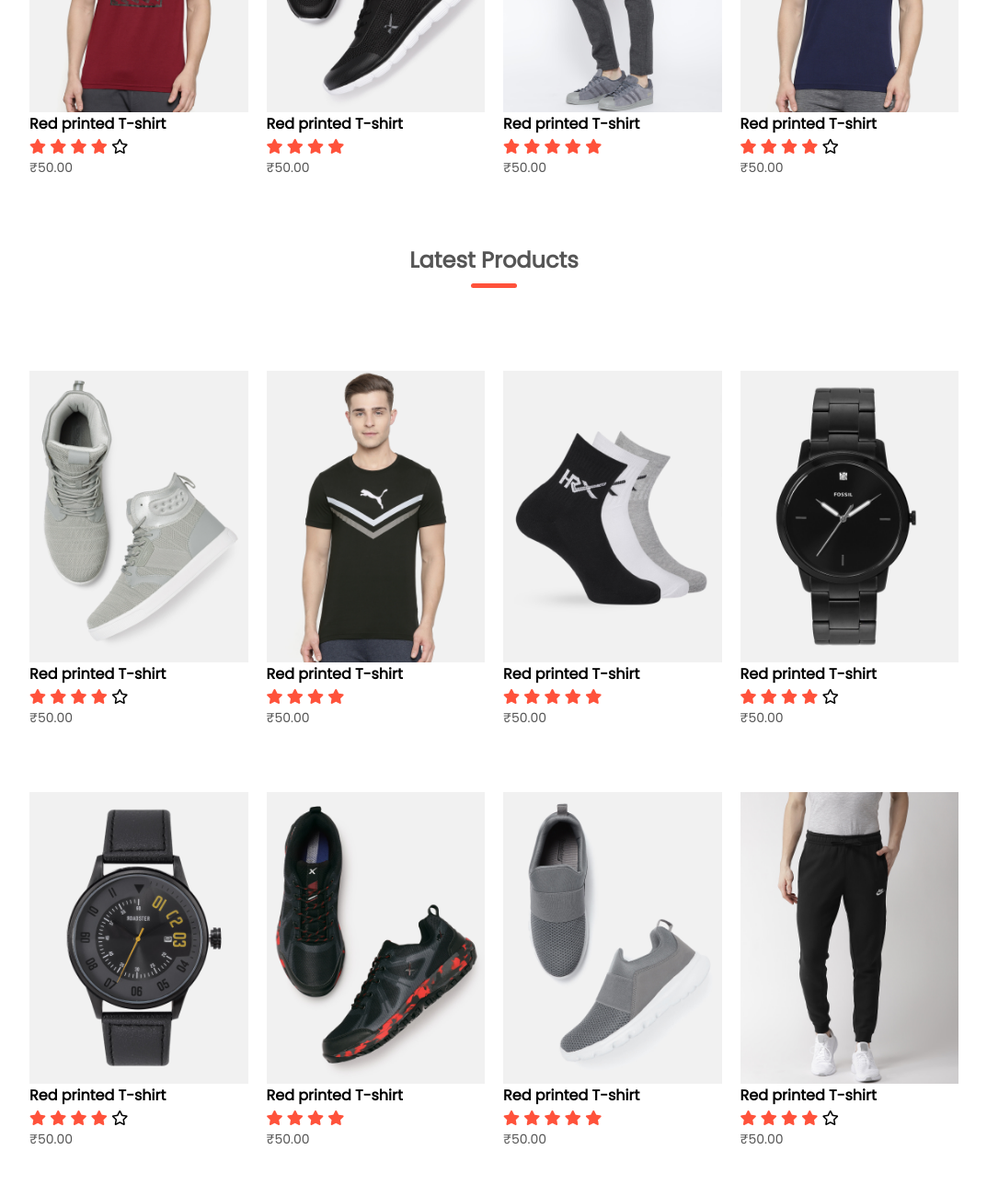
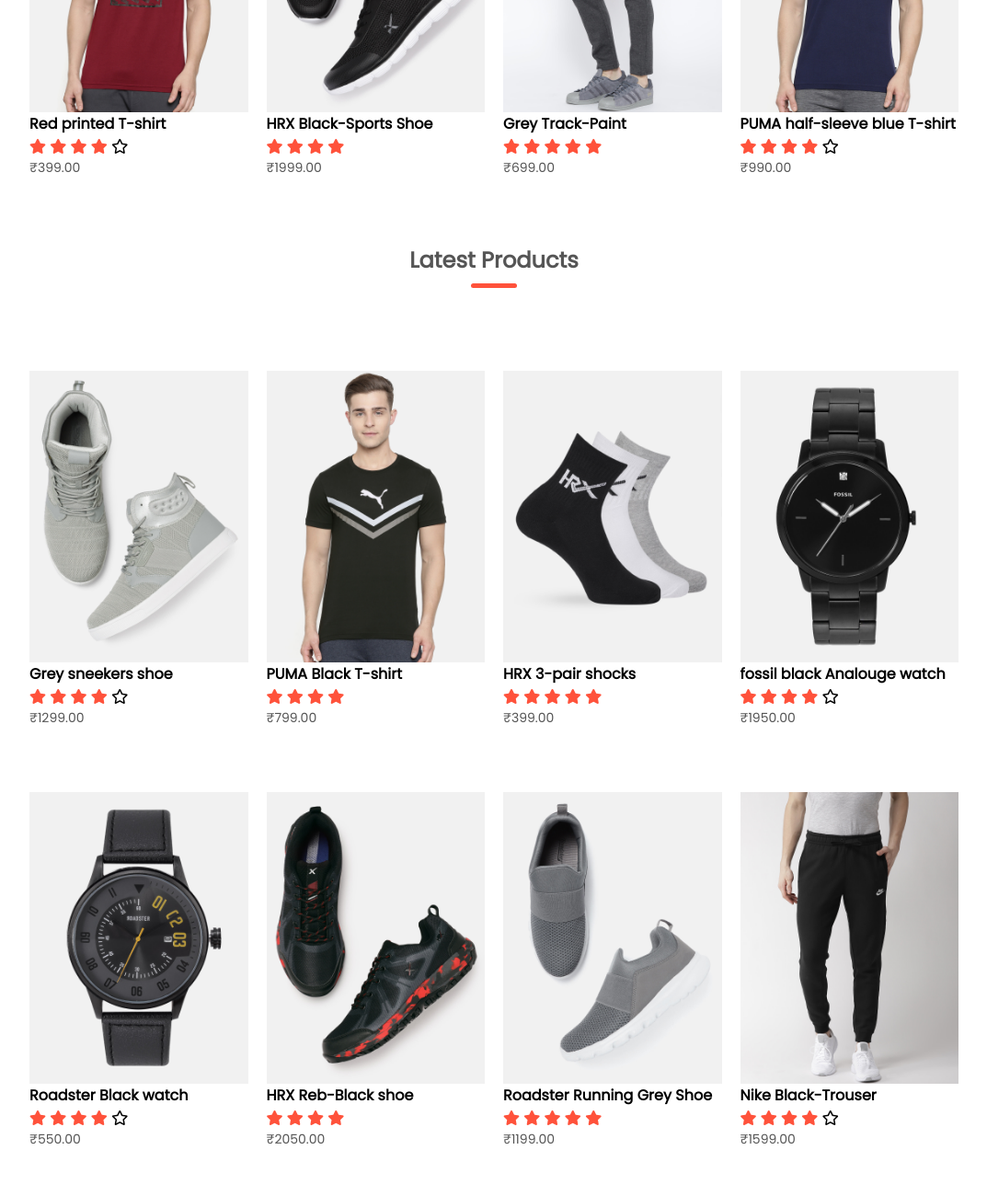
Before and after one commit to Mani40002/Mn-store, a plain HTML site: page index.html in a window 1280 px wide. Shown: the part 1300-2600 px from the top of the page at 92% size, without its empty margins (103-1176 px from the left). Drawn offline with Linux system fonts and the light colour scheme; a web font is replaced by a local one.

Commit message:
commit chsange1

```diff
--- a/index.html
+++ b/index.html
@@ -3,7 +3,7 @@
     <meta charset="UTF-8">
     <meta http-equiv="X-UA-Compatible" content="IE=edge">
     <meta name="viewport" content="width=device-width, initial-scale=1.0">
-    <title>redstore | ecommerce website design</title>
+    <title>Mn-store | Aapka Aapna Store</title>
     <link rel="stylesheet" href="style.css">
     <link rel="preconnect" href="https://fonts.googleapis.com">
 <link rel="preconnect" href="https://fonts.gstatic.com" crossorigin>
@@ -49,6 +49,8 @@
         </div>
     </div>
     </div>
+
+
 </div>
 
 <!-- featured categories -->
@@ -74,37 +76,22 @@
                     <i class="fa fa-star" ></i>
                     <i class="fa fa-star" ></i>
                     <i class="fa fa-star" ></i>
-
                     <i class="far fa-star"></i>
-
-
-
-
-
-
                 </div>
-            <p>₹50.00</p>
-            </div>
+            <p>₹399.00</p>
+        </div>
             <div class="col-4"><img src="images/product-2.jpg" alt="">
-                <h4>Red printed T-shirt</h4>
+                <h4>HRX Black-Sports Shoe</h4>
                 <div class="rating">
                     <i class="fa fa-star" ></i>
                     <i class="fa fa-star" ></i>
                     <i class="fa fa-star" ></i>
                     <i class="fa fa-star" ></i>
-
-
-
-
-
-
-
-
                 </div>
-            <p>₹50.00</p>
+            <p>₹1999.00</p>
             </div>
             <div class="col-4"><img src="images/product-3.jpg" alt="">
-                <h4>Red printed T-shirt</h4>
+                <h4>Grey Track-Paint</h4>
                 <div class="rating">
                     <i class="fa fa-star" ></i>
                     <i class="fa fa-star" ></i>
@@ -112,16 +99,11 @@
                     <i class="fa fa-star" ></i>
 
                     <i class="fa fa-star" ></i>
-
-
-
-
-
                 </div>
-            <p>₹50.00</p>
+            <p>₹699.00</p>
             </div>
             <div class="col-4"><img src="images/product-4.jpg" alt="">
-                <h4>Red printed T-shirt</h4>
+                <h4>PUMA half-sleeve blue  T-shirt</h4>
                 <div class="rating">
                     <i class="fa fa-star" ></i>
                     <i class="fa fa-star" ></i>
@@ -129,21 +111,15 @@
                     <i class="fa fa-star" ></i>
 
                     <i class="far fa-star"></i>
-
-
-
-
-
-
                 </div>
-            <p>₹50.00</p>
+            <p>₹990.00</p>
             </div>
         </div>
         <h2 class="title">Latest Products</h2>
 
          <div class="row">
             <div class="col-4"><img src="images/product-5.jpg" alt="">
-                <h4>Red printed T-shirt</h4>
+                <h4>Grey sneekers shoe</h4>
                 <div class="rating">
                     <i class="fa fa-star" ></i>
                     <i class="fa fa-star" ></i>
@@ -151,27 +127,21 @@
                     <i class="fa fa-star" ></i>
 
                     <i class="far fa-star"></i>
-
-
-
-
-
-
                 </div>
-            <p>₹50.00</p>
+            <p>₹1299.00</p>
             </div>
             <div class="col-4"><img src="images/product-6.jpg" alt="">
-                <h4>Red printed T-shirt</h4>
+                <h4>PUMA Black T-shirt</h4>
                 <div class="rating">
                     <i class="fa fa-star" ></i>
                     <i class="fa fa-star" ></i>
                     <i class="fa fa-star" ></i>
                     <i class="fa fa-star" ></i>
                </div>
-            <p>₹50.00</p>
+            <p>₹799.00</p>
             </div>
             <div class="col-4"><img src="images/product-7.jpg" alt="">
-                <h4>Red printed T-shirt</h4>
+                <h4>HRX 3-pair shocks</h4>
                 <div class="rating">
                     <i class="fa fa-star" ></i>
                     <i class="fa fa-star" ></i>
@@ -181,10 +151,10 @@
                     <i class="fa fa-star" ></i>
 
                 </div>
-            <p>₹50.00</p>
+            <p>₹399.00</p>
             </div>
             <div class="col-4"><img src="images/product-8.jpg" alt="">
-                <h4>Red printed T-shirt</h4>
+                <h4>fossil black Analouge watch</h4>
                 <div class="rating">
                     <i class="fa fa-star" ></i>
                     <i class="fa fa-star" ></i>
@@ -193,12 +163,46 @@
 
                     <i class="far fa-star"></i>
                 </div>
-            <p>₹50.00</p>
+            <p>₹1950.00</p>
             </div>
         </div>
         <div class="row">
             <div class="col-4"><img src="images/product-9.jpg" alt="">
-                <h4>Red printed T-shirt</h4>
+                <h4>Roadster Black watch</h4>
+                <div class="rating">
+                    <i class="fa fa-star" ></i>
+                    <i class="fa fa-star" ></i>
+                    <i class="fa fa-star" ></i>
+                    <i class="fa fa-star" ></i>
+
+                    <i class="far fa-star"></i>
+                </div>
+            <p>₹550.00</p>
+            </div>
+            <div class="col-4"><img src="images/product-10.jpg" alt="">
+                <h4>HRX Reb-Black shoe</h4>
+                <div class="rating">
+                    <i class="fa fa-star" ></i>
+                    <i class="fa fa-star" ></i>
+                    <i class="fa fa-star" ></i>
+                    <i class="fa fa-star" ></i>
+              </div>
+            <p>₹2050.00</p>
+            </div>
+            <div class="col-4"><img src="images/product-11.jpg" alt="">
+                <h4>Roadster Running Grey Shoe</h4>
+                <div class="rating">
+                    <i class="fa fa-star" ></i>
+                    <i class="fa fa-star" ></i>
+                    <i class="fa fa-star" ></i>
+                    <i class="fa fa-star" ></i>
+
+                    <i class="fa fa-star" ></i>
+                </div>
+            <p>₹1199.00</p>
+            </div>
+            <div class="col-4"><img src="images/product-12.jpg" alt="">
+                <h4>Nike Black-Trouser</h4>
                 <div class="rating">
                     <i class="fa fa-star" ></i>
                     <i class="fa fa-star" ></i>
@@ -207,66 +211,8 @@
 
                     <i class="far fa-star"></i>
 
-
-
-
-
-
                 </div>
-            <p>₹50.00</p>
-            </div>
-            <div class="col-4"><img src="images/product-10.jpg" alt="">
-                <h4>Red printed T-shirt</h4>
-                <div class="rating">
-                    <i class="fa fa-star" ></i>
-                    <i class="fa fa-star" ></i>
-                    <i class="fa fa-star" ></i>
-                    <i class="fa fa-star" ></i>
-
-
-
-
-
-
-
-
-                </div>
-            <p>₹50.00</p>
-            </div>
-            <div class="col-4"><img src="images/product-11.jpg" alt="">
-                <h4>Red printed T-shirt</h4>
-                <div class="rating">
-                    <i class="fa fa-star" ></i>
-                    <i class="fa fa-star" ></i>
-                    <i class="fa fa-star" ></i>
-                    <i class="fa fa-star" ></i>
-
-                    <i class="fa fa-star" ></i>
-
-
-
-
-
-                </div>
-            <p>₹50.00</p>
-            </div>
-            <div class="col-4"><img src="images/product-12.jpg" alt="">
-                <h4>Red printed T-shirt</h4>
-                <div class="rating">
-                    <i class="fa fa-star" ></i>
-                    <i class="fa fa-star" ></i>
-                    <i class="fa fa-star" ></i>
-                    <i class="fa fa-star" ></i>
-
-                    <i class="far fa-star"></i>
-
-
-
-
-
-
-                </div>
-            <p>₹50.00</p>
+            <p>₹1599.00</p>
             </div>
         </div>
     </div>
@@ -405,6 +351,9 @@
         <hr>
         <p class="copyright">Copyright 2022 - Mn Company</p>
     </div>
+    <div class="back-to-top">
+    <a href="#">Back To Top</a>
+</div>
 </div>
 <!-- ------js for toggle menu----- -->
 <script>
@@ -421,5 +370,7 @@
     }
 
 </script>
+
+
 </body>
 </html>
--- a/style.css
+++ b/style.css
@@ -309,8 +309,21 @@ select:focus{
     color: #fff;
 }
 
+.back-to-top{
+    border: 2px solid black;
+    position: absolute;
+    transition:transform 0.5s ;
+    cursor: pointer;
+}
 
 
+
+.back-to-top:hover{
+    background: #ff523b;
+    color: #fff;
+    transform: translateY(-5px);
+
+}
 
 
 /* -------media query---- */
```
Also changed, not shown: product.html (+31 -31 lines).
